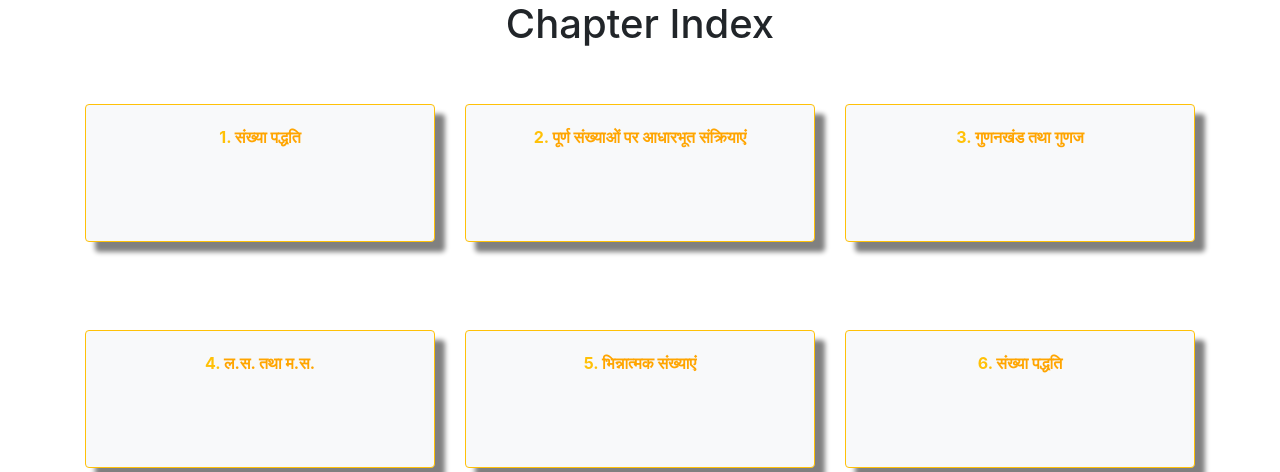
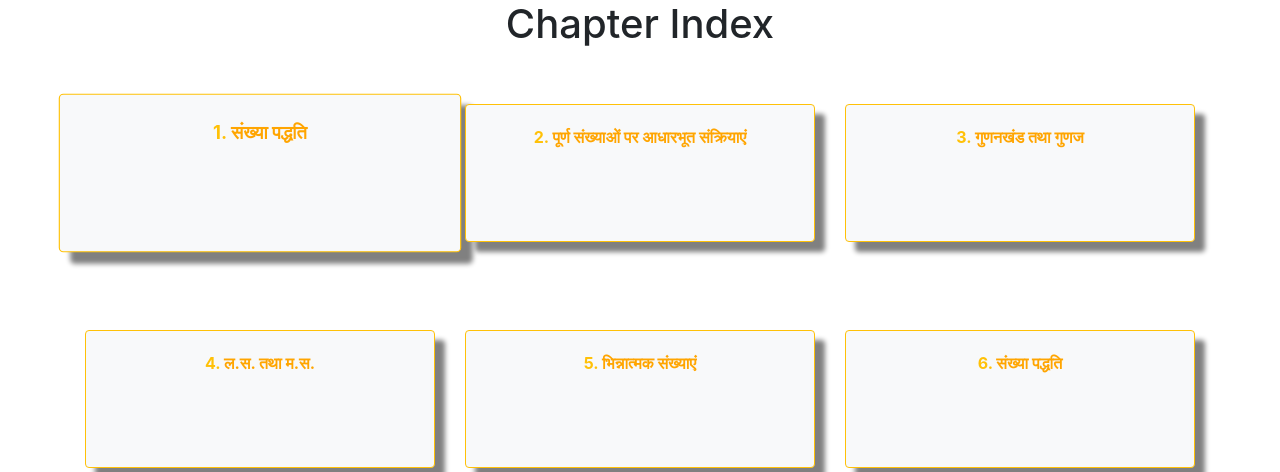
Before and after one commit to somya51p/Alice_for_Jagriti, a Django app: page /Book/ in a window 1280 px wide, with the pointer over the restyled element. Shown: the part 56-528 px from the top of the page. Run offline with Django 3.2, Linux system fonts and the light colour scheme; some libraries are stand-ins or nearby versions.

Commit message:
hover:content added

```diff
--- a/Book/templates/Book/chapter_index.html
+++ b/Book/templates/Book/chapter_index.html
@@ -5,6 +5,10 @@
 <style>
    .card {
   box-shadow: 10px 10px 5px grey;
+}
+.card:hover{
+  transform: scale(1.15);
+  transition: 0.5s;
 }
 </style>
     <center><h1>Chapter Index</h1></center><br><br>
```
Also changed, not shown: db.sqlite3.
